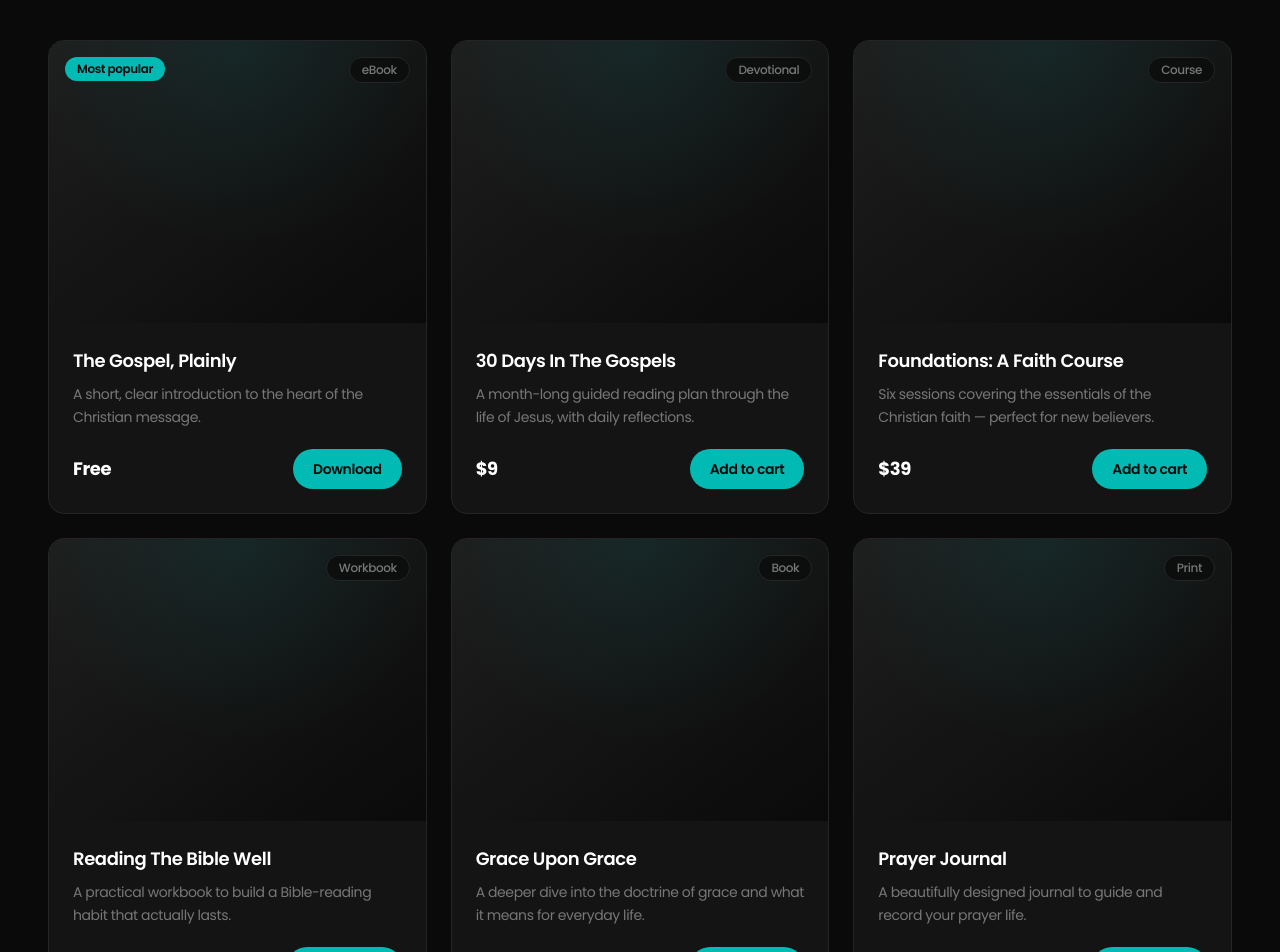
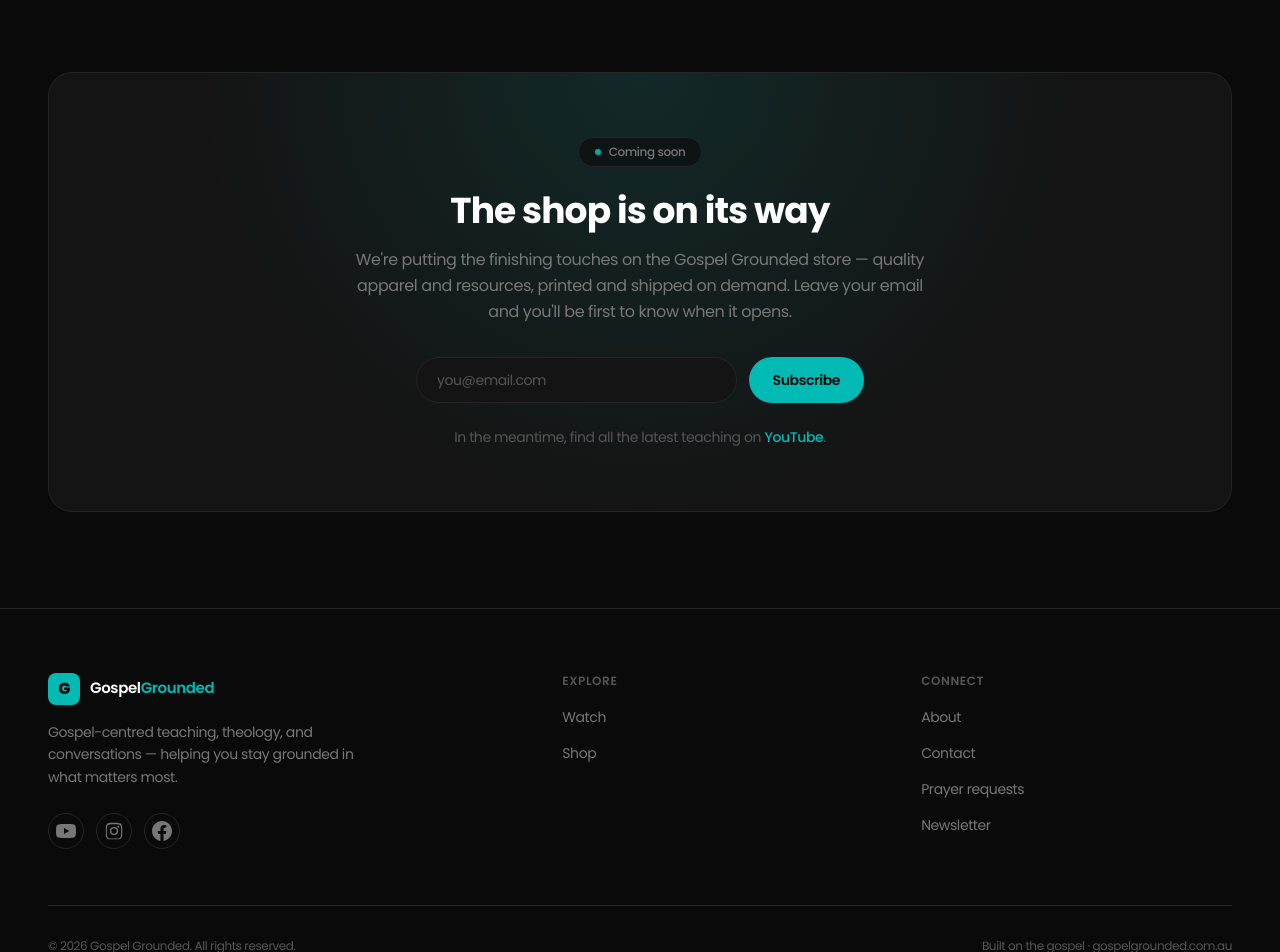
Before and after one commit to gospelgrounded-ai/website, a Next.js app: page /shop in a window 1280 px wide. Shown: the part 480-1432 px from the top of the page. Built offline with nearby package versions, Linux system fonts and the light colour scheme.

Commit message:
Set Shop to a Coming soon state
Replace placeholder products with a tasteful coming-soon page and email
capture, ahead of the Printful + Snipcart store integration.

Co-Authored-By: Claude Opus 4.8 <noreply@anthropic.com>
Claude-Session: https://claude.ai/code/session_011jLizUfQu8N4uo6X7mV2zV

```diff
--- a/app/shop/page.tsx
+++ b/app/shop/page.tsx
@@ -1,62 +1,12 @@
 import type { Metadata } from 'next';
+import NewsletterForm from '@/components/NewsletterForm';
+import { site } from '@/lib/site';
 
 export const metadata: Metadata = {
   title: 'Shop',
   description:
-    'Studies, courses, and resources to help you grow — from Gospel Grounded.',
+    'Gospel Grounded merch and resources — coming soon. Sign up to hear when the shop opens.',
 };
-
-const products = [
-  {
-    id: 'p1',
-    name: 'The Gospel, Plainly',
-    type: 'eBook',
-    price: 'Free',
-    description:
-      'A short, clear introduction to the heart of the Christian message.',
-    badge: 'Most popular',
-  },
-  {
-    id: 'p2',
-    name: '30 Days In The Gospels',
-    type: 'Devotional',
-    price: '$9',
-    description:
-      'A month-long guided reading plan through the life of Jesus, with daily reflections.',
-  },
-  {
-    id: 'p3',
-    name: 'Foundations: A Faith Course',
-    type: 'Course',
-    price: '$39',
-    description:
-      'Six sessions covering the essentials of the Christian faith — perfect for new believers.',
-  },
-  {
-    id: 'p4',
-    name: 'Reading The Bible Well',
-    type: 'Workbook',
-    price: '$15',
-    description:
-      'A practical workbook to build a Bible-reading habit that actually lasts.',
-  },
-  {
-    id: 'p5',
-    name: 'Grace Upon Grace',
-    type: 'Book',
-    price: '$22',
-    description:
-      'A deeper dive into the doctrine of grace and what it means for everyday life.',
-  },
-  {
-    id: 'p6',
-    name: 'Prayer Journal',
-    type: 'Print',
-    price: '$18',
-    description:
-      'A beautifully designed journal to guide and record your prayer life.',
-  },
-];
 
 export default function Shop() {
   return (
@@ -69,59 +19,49 @@ export default function Shop() {
             Shop
           </span>
           <h1 className="mt-4 max-w-2xl text-balance text-4xl font-extrabold leading-[1.08] tracking-tightest sm:text-5xl lg:text-6xl">
-            Resources to help you grow
+            Wear it. Share it. Stay grounded.
           </h1>
           <p className="mt-5 max-w-xl text-lg leading-relaxed text-muted">
-            Downloads, courses, and books designed to take you from inspired to
-            equipped — and grounded.
+            Gospel-centred apparel and resources designed to start conversations
+            that matter.
           </p>
         </div>
       </section>
 
-      <section className="container-px mx-auto max-w-7xl py-16">
-        <div className="grid gap-6 sm:grid-cols-2 lg:grid-cols-3">
-          {products.map((p) => (
-            <div
-              key={p.id}
-              className="group flex flex-col overflow-hidden rounded-2xl border border-line bg-surface transition-colors hover:border-muted2"
-            >
-              <div className="relative aspect-[4/3] overflow-hidden">
-                <div className="absolute inset-0 bg-gradient-to-br from-surface2 via-surface to-bg" />
-                <div className="absolute inset-0 bg-teal-glow opacity-50" />
-                {p.badge && (
-                  <span className="absolute left-4 top-4 rounded-full bg-brand px-3 py-1 text-xs font-semibold text-bg">
-                    {p.badge}
-                  </span>
-                )}
-                <span className="absolute right-4 top-4 rounded-full border border-line bg-bg/70 px-3 py-1 text-xs font-medium text-muted backdrop-blur">
-                  {p.type}
-                </span>
-              </div>
-              <div className="flex flex-1 flex-col p-6">
-                <h3 className="text-lg font-semibold transition-colors group-hover:text-brand">
-                  {p.name}
-                </h3>
-                <p className="mt-2 flex-1 text-sm leading-relaxed text-muted">
-                  {p.description}
-                </p>
-                <div className="mt-5 flex items-center justify-between">
-                  <span className="text-lg font-bold text-white">{p.price}</span>
-                  <button
-                    type="button"
-                    className="rounded-full bg-brand px-5 py-2.5 text-sm font-semibold text-bg transition-opacity hover:opacity-90"
-                  >
-                    {p.price === 'Free' ? 'Download' : 'Add to cart'}
-                  </button>
-                </div>
-              </div>
+      <section className="container-px mx-auto max-w-7xl py-24">
+        <div className="relative overflow-hidden rounded-3xl border border-line bg-surface p-10 text-center sm:p-16">
+          <div className="absolute inset-0 bg-teal-glow opacity-70" />
+          <div className="relative mx-auto max-w-xl">
+            <span className="inline-flex items-center gap-2 rounded-full border border-line bg-bg/60 px-4 py-1.5 text-xs font-medium text-muted backdrop-blur">
+              <span className="h-1.5 w-1.5 animate-pulse rounded-full bg-brand" />
+              Coming soon
+            </span>
+            <h2 className="mt-6 text-3xl font-bold tracking-tight sm:text-4xl">
+              The shop is on its way
+            </h2>
+            <p className="mt-4 leading-relaxed text-muted">
+              We&apos;re putting the finishing touches on the Gospel Grounded
+              store — quality apparel and resources, printed and shipped on
+              demand. Leave your email and you&apos;ll be first to know when it
+              opens.
+            </p>
+            <div className="mt-8 flex justify-center">
+              <NewsletterForm />
             </div>
-          ))}
+            <p className="mt-6 text-sm text-muted2">
+              In the meantime, find all the latest teaching on{' '}
+              <a
+                href={site.youtubeChannel}
+                target="_blank"
+                rel="noopener noreferrer"
+                className="font-medium text-brand hover:underline"
+              >
+                YouTube
+              </a>
+              .
+            </p>
+          </div>
         </div>
-
-        <p className="mt-12 text-center text-sm text-muted2">
-          Checkout is not wired up yet — these are placeholder products ready for
-          your real catalogue.
-        </p>
       </section>
     </>
   );
```
